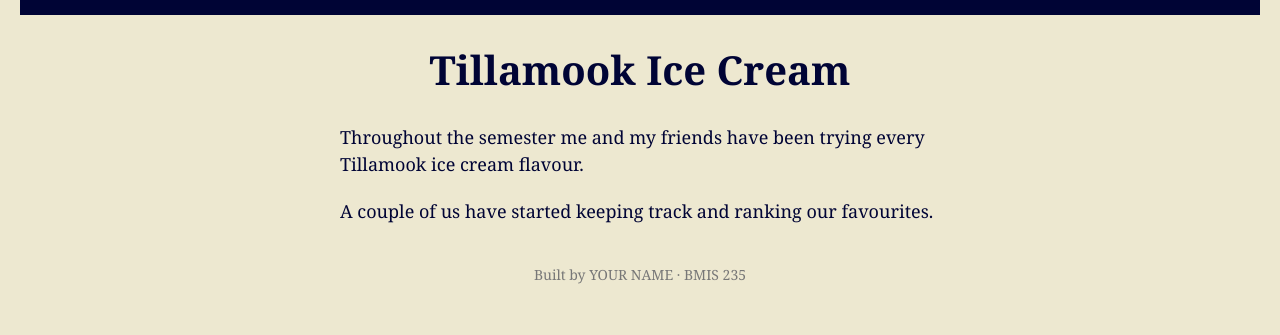
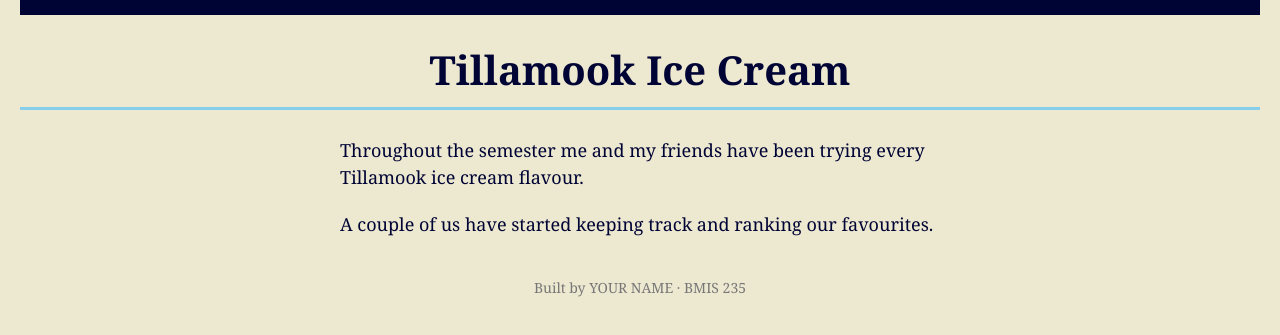
Before and after one commit to katenazar/bmis235-html-3, a plain HTML site: page index.html in a window 1280 px wide. Shown: the part 71-406 px from the top of the page. Drawn offline with Linux system fonts and the light colour scheme.

Commit message:
Add light blue heading decoration to h1

```diff
--- a/styles.css
+++ b/styles.css
@@ -68,3 +68,9 @@ a:hover {
     color: #87CEEB;
     transition: color 0.3s ease;
 }
+
+/* LIGHT BLUE HEADING DECORATION */
+h1 {
+    border-bottom: 3px solid #87CEEB;
+    padding-bottom: 10px;
+}
```
